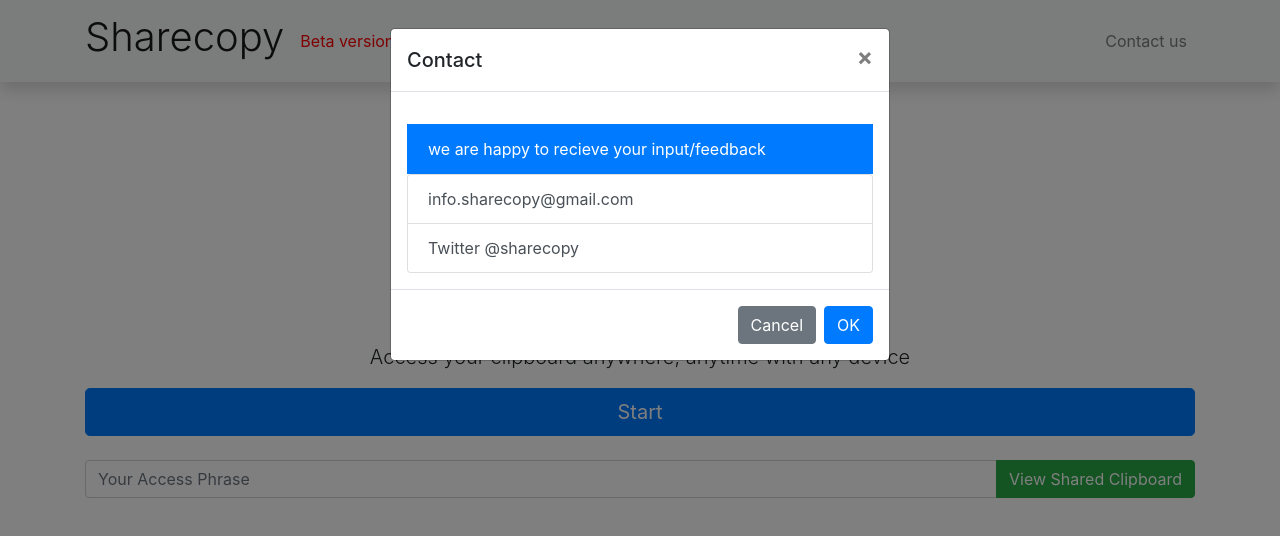
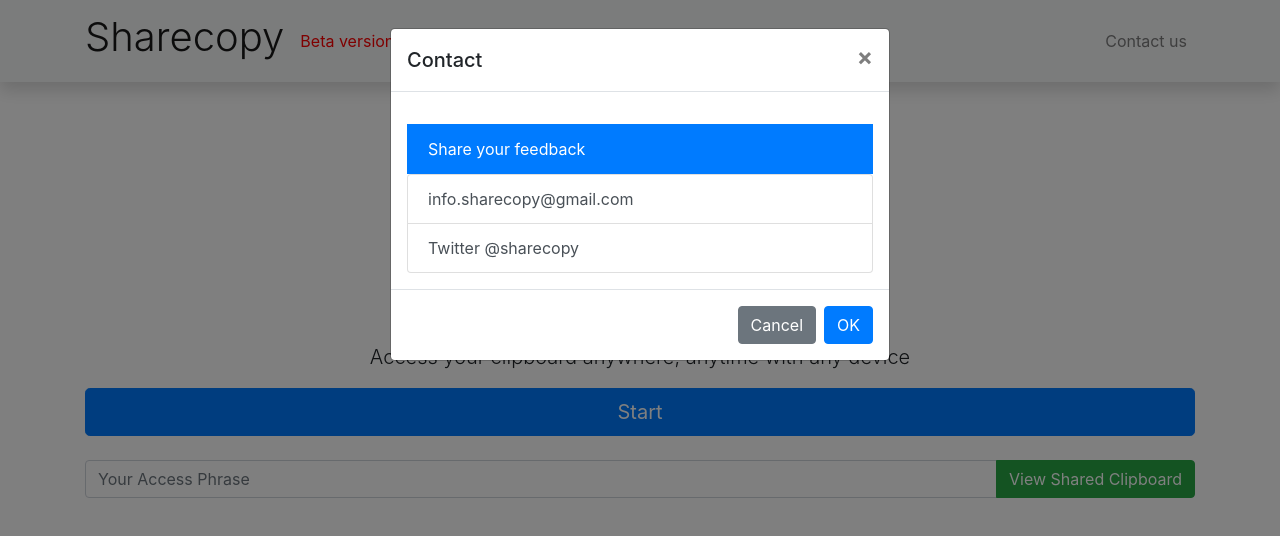
Before and after one commit to FelixKiprono/sharecopy-frontend, a Vue app: page / in a window 1280 px wide. Both pictures are taken after a click on the button "Contact us". Shown: the top 536 px of the page. Built offline with nearby package versions, Linux system fonts and the light colour scheme.

Commit message:
fixed the feedback tab

```diff
--- a/src/components/Home.vue
+++ b/src/components/Home.vue
@@ -28,7 +28,7 @@
                 <span class="sr-only">(current)</span>
               </a>
             </li> -->
-        <!--    <li class="nav-item">
+        <!--    <li class="nav-yarnitem">
                <router-link class="nav-link"
               to="/user"
               >Account</router-link>
@@ -43,7 +43,7 @@
               <b-modal id="modal-1" title="Contact">
                  <p></p>
 
-                  <b-list-group-item active>we are happy to recieve your input/feedback</b-list-group-item>
+                  <b-list-group-item active>Share your feedback</b-list-group-item>
                <b-list-group>
   <b-list-group-item href="mailto:info.sharecopy@gmail.com?Subject=Sharecopy">
     info.sharecopy@gmail.com</b-list-group-item>
```
